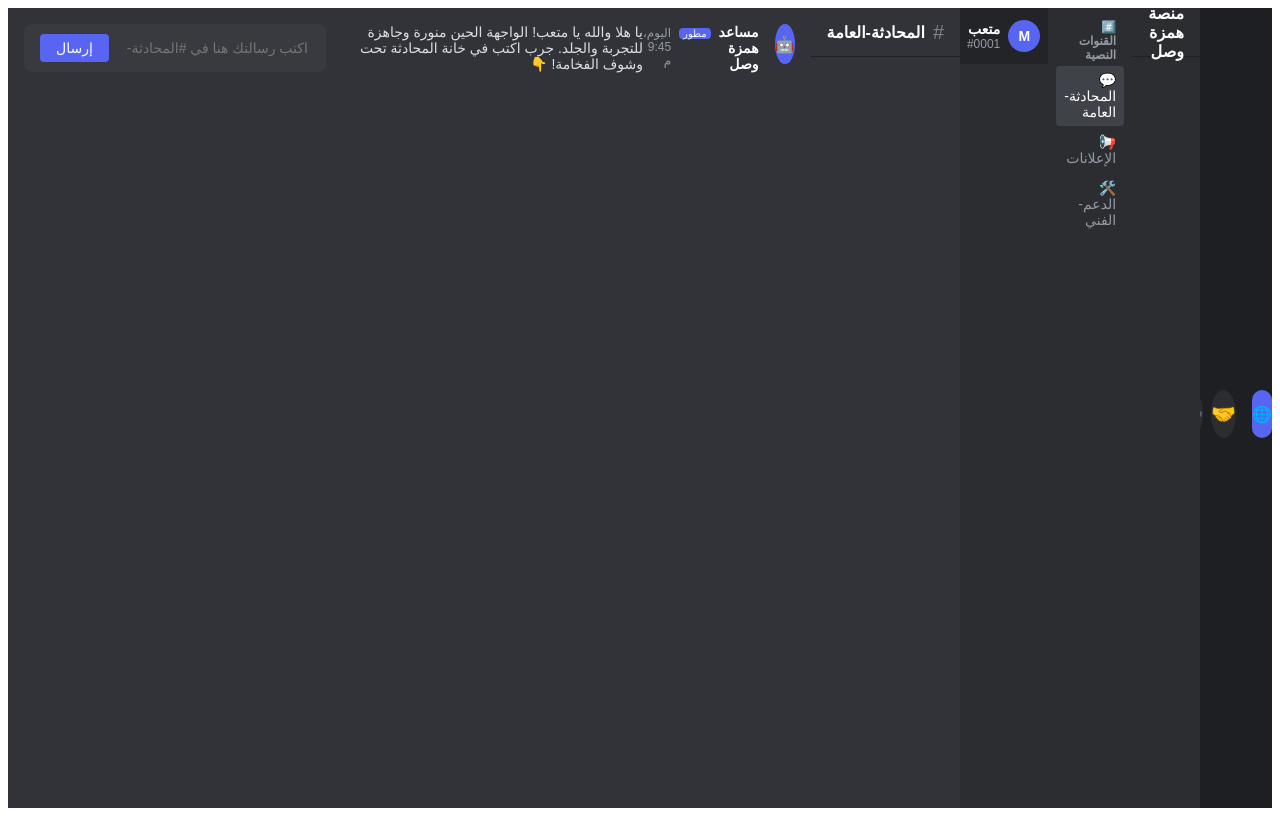
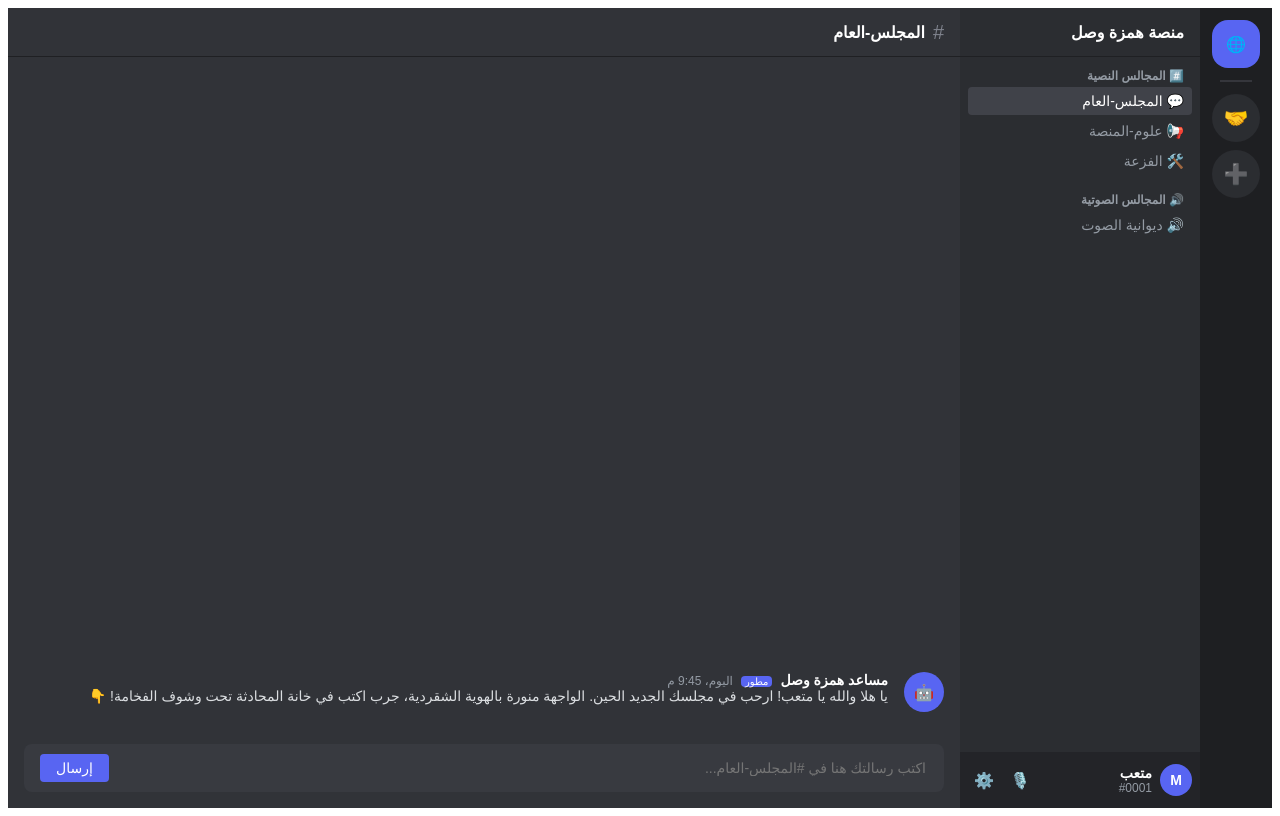
Before and after one commit to mmssaa43211-arch/hamzat-wasl, a Next.js app: page / in a window 1280 px wide. Built offline with nearby package versions, Linux system fonts and the light colour scheme.

Commit message:
Update page.tsx

```diff
--- a/app/page.tsx
+++ b/app/page.tsx
@@ -4,7 +4,7 @@
 export default function Home() {
   const [text, setText] = useState('');
   const [messages, setMessages] = useState([
-    { id: 1, user: 'مساعد همزة وصل', icon: '🤖', badge: 'مطور', time: 'اليوم، 9:45 م', text: 'يا هلا والله يا متعب! الواجهة الحين منورة وجاهزة للتجربة والجلد. جرب اكتب في خانة المحادثة تحت وشوف الفخامة! 👇' }
+    { id: 1, user: 'مساعد همزة وصل', icon: '🤖', badge: 'مطور', time: 'اليوم، 9:45 م', text: 'يا هلا والله يا متعب! ارحب في مجلسك الجديد الحين. الواجهة منورة بالهوية الشقردية، جرب اكتب في خانة المحادثة تحت وشوف الفخامة! 👇' }
   ]);
 
   const handleSend = () => {
@@ -24,24 +24,24 @@
     <>
       <style>{`
         .discord-container { display: flex; height: 100vh; background-color: #313338; color: #dbdee1; font-family: sans-serif; }
-        .server-list { width: 72px; background-color: #1e1f22; display: flex; flexDirection: column; align-items: center; padding-top: 12px; gap: 8px; box-sizing: border-box; }
+        .server-list { width: 72px; background-color: #1e1f22; display: flex; flex-direction: column; align-items: center; padding-top: 12px; gap: 8px; box-sizing: border-box; }
         .server-icon { width: 48px; height: 48px; background-color: #5865f2; border-radius: 16px; display: flex; align-items: center; justify-content: center; color: white; font-weight: bold; cursor: pointer; }
         .server-icon-sub { width: 48px; height: 48px; background-color: #2b2d31; border-radius: 50%; display: flex; align-items: center; justify-content: center; font-size: 20px; cursor: pointer; }
         .server-separator { width: 32px; height: 2px; background-color: #35363c; margin: 4px 0; }
-        .channel-list { width: 240px; background-color: #2b2d31; display: flex; flexDirection: column; }
+        .channel-list { width: 240px; background-color: #2b2d31; display: flex; flex-direction: column; }
         .server-header { height: 48px; border-bottom: 1px solid #1f2023; display: flex; align-items: center; padding: 0 16px; font-weight: bold; color: white; }
-        .channels-wrapper { flex: 1; padding: 12px 8px; display: flex; flexDirection: column; gap: 16px; }
+        .channels-wrapper { flex: 1; padding: 12px 8px; display: flex; flex-direction: column; gap: 16px; }
         .channel-category { font-size: 12px; font-weight: bold; color: #949ba4; padding: 0 8px; margin-bottom: 4px; }
         .channel-item { color: #949ba4; padding: 6px 8px; border-radius: 4px; cursor: pointer; font-size: 14px; margin-bottom: 2px; }
         .channel-item.active { background-color: #404249; color: white; }
         .user-profile { height: 56px; background-color: #232428; display: flex; align-items: center; padding: 0 8px; gap: 8px; }
         .user-avatar { width: 32px; height: 32px; background-color: #5865f2; border-radius: 50%; display: flex; align-items: center; justify-content: center; color: white; font-weight: bold; font-size: 14px; }
-        .chat-area { flex: 1; background-color: #313338; display: flex; flexDirection: column; }
+        .chat-area { flex: 1; background-color: #313338; display: flex; flex-direction: column; }
         .chat-header { height: 48px; border-bottom: 1px solid #1f2023; display: flex; align-items: center; padding: 0 16px; gap: 8px; }
-        .messages-container { flex: 1; padding: 16px; overflow-y: auto; display: flex; flexDirection: column; gap: 16px; justify-content: flex-end; }
+        .messages-container { flex: 1; padding: 16px; overflow-y: auto; display: flex; flex-direction: column; gap: 16px; justify-content: flex-end; }
         .message-row { display: flex; align-items: flex-start; gap: 16px; }
         .message-avatar { width: 40px; height: 40px; background-color: #5865f2; border-radius: 50%; display: flex; align-items: center; justify-content: center; color: white; font-weight: bold; font-size: 16px; }
-        .message-content { display: flex; flexDirection: column; text-align: right; }
+        .message-content { display: flex; flex-direction: column; text-align: right; }
         .message-meta { display: flex; align-items: baseline; gap: 8px; }
         .user-badge { font-size: 10px; background-color: #5865f2; color: white; padding: 0 4px; border-radius: 4px; }
         .input-area { padding: 16px; background-color: #313338; }
@@ -65,12 +65,20 @@
             <span>منصة همزة وصل</span>
           </div>
           <div className="channels-wrapper">
+            {/* قنوات نصية */}
             <div>
-              <div className="channel-category">#️⃣ القنوات النصية</div>
+              <div className="channel-category">#️⃣ المجالس النصية</div>
               <div>
-                <div className="channel-item active">💬 المحادثة-العامة</div>
-                <div className="channel-item">📢 الإعلانات</div>
-                <div className="channel-item">🛠️ الدعم-الفني</div>
+                <div className="channel-item active">💬 المجلس-العام</div>
+                <div className="channel-item">📢 علوم-المنصة</div>
+                <div className="channel-item">🛠️ الفزعة</div>
+              </div>
+            </div>
+            {/* قنوات صوتية */}
+            <div>
+              <div className="channel-category">🔊 المجالس الصوتية</div>
+              <div>
+                <div className="channel-item">🔊 ديوانية الصوت</div>
               </div>
             </div>
           </div>
@@ -92,7 +100,7 @@
         <div className="chat-area">
           <div className="chat-header">
             <span style={{ fontSize: '20px', color: '#80848e' }}>#</span>
-            <span style={{ fontWeight: 'bold', color: 'white' }}>المحادثة-العامة</span>
+            <span style={{ fontWeight: 'bold', color: 'white' }}>المجلس-العام</span>
           </div>
 
           {/* عرض الرسائل الحية */}
@@ -120,7 +128,7 @@
                 value={text}
                 onChange={(e) => setText(e.target.value)}
                 onKeyDown={(e) => e.key === 'Enter' && handleSend()}
-                placeholder="اكتب رسالتك هنا في #المحادثة-العامة..."
+                placeholder="اكتب رسالتك هنا في #المجلس-العام..."
                 className="message-input"
               />
               <button onClick={handleSend} className="send-btn">إرسال</button>
```
